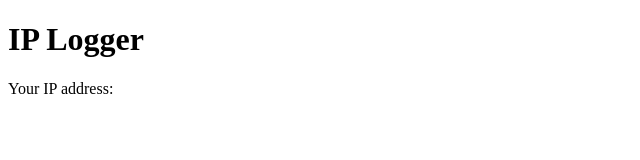
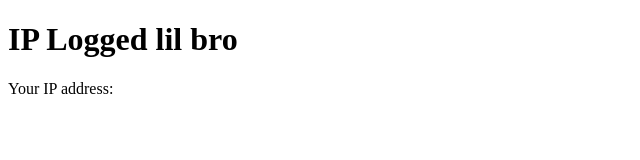
Before and after one commit to fluf201/YOUTUBE2009, a plain HTML site: page index.html in a window 1280 px wide. Shown: the whole page, without its empty margins (0-640 px from the left). Drawn offline with Linux system fonts and the light colour scheme; no server answers.

Commit message:
Update index.html

```diff
--- a/index.html
+++ b/index.html
@@ -11,7 +11,7 @@
 </head>
 <body>
 
-<h1>IP Logger</h1>
+<h1>IP Logged lil bro</h1>
 <p>Your IP address: <span id="userIP"></span></p>
 
 <script>
```
